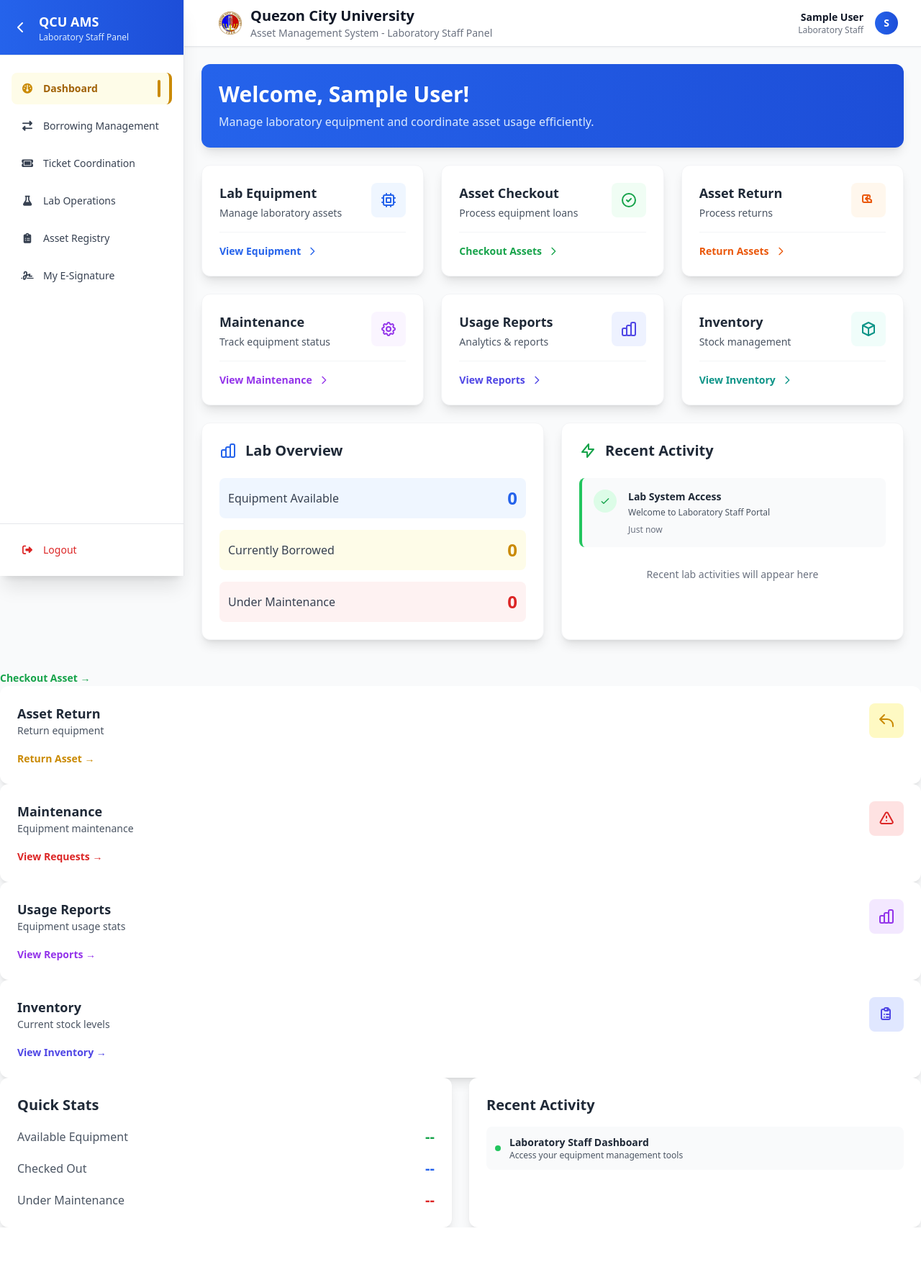
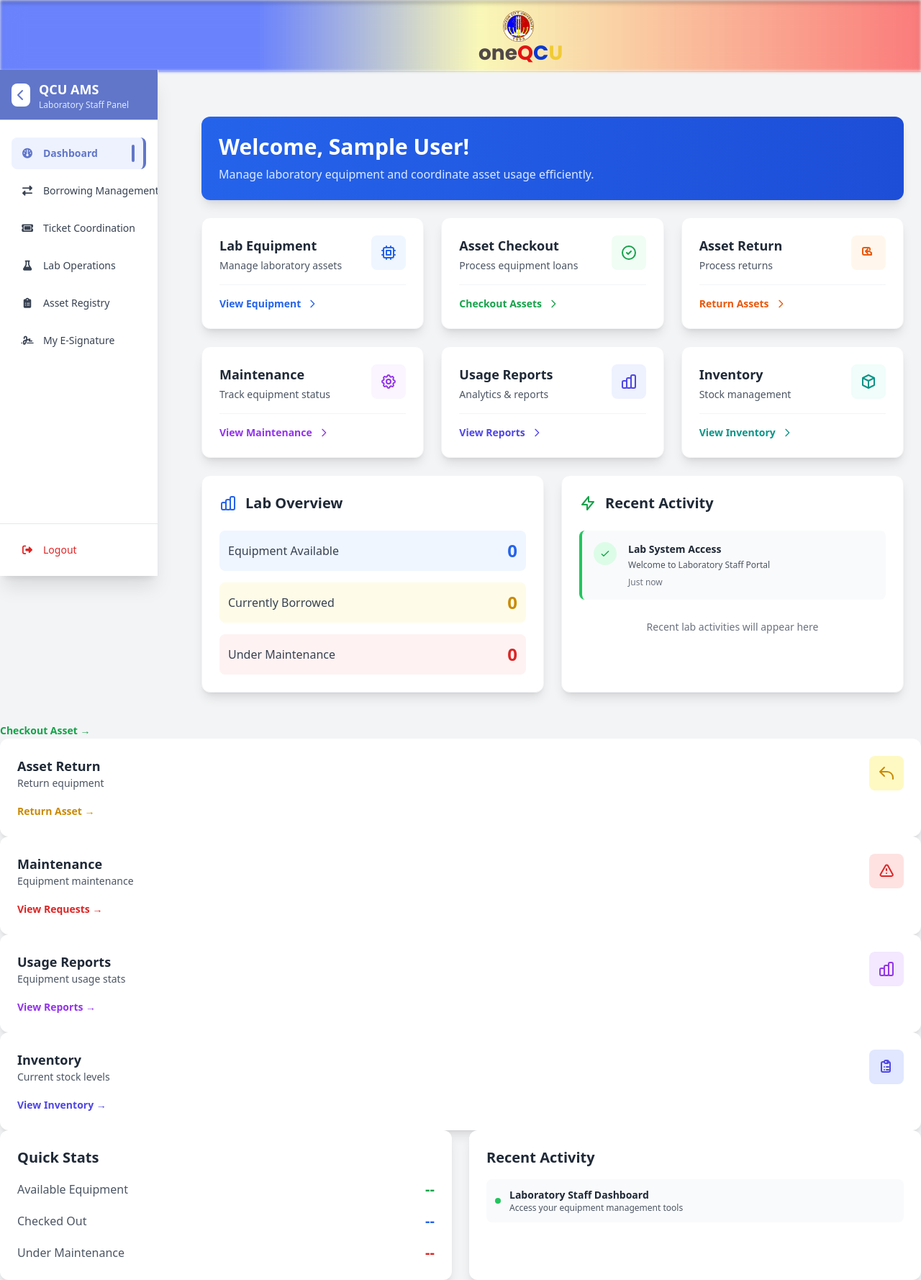
Before and after one commit to Duplication1/QCU-CAPSTONE-AMS, a PHP site: page /LaboratoryStaff/index.php in a window 1280 px wide. Shown: the whole page at 72% size. Before the commit the page ends 1705 px from the top, so only its background shows below. Run offline with PHP 8.4, Linux system fonts and the light colour scheme; the visitor is signed in with stand-in values (Sample User, id 1); style sheets or scripts are compiled from the project's sources; some libraries are stand-ins or nearby versions.

Commit message:
initial commit

```diff
--- a/view/components/header.php
+++ b/view/components/header.php
@@ -25,40 +25,28 @@ $user_name = $_SESSION['full_name'] ?? 'User';
 $user_initial = strtoupper(substr($user_name, 0, 1));
 ?>
 
-<!-- Top Navigation Bar -->
-<header class="bg-white shadow-sm border-b border-gray-200 sticky top-0 z-30">
-    <div class="px-4 sm:px-6 lg:px-8">
-        <div class="flex items-center justify-between h-16">
-            <!-- Mobile Menu Button & Logo -->
-            <div class="flex items-center space-x-4">
-                <button id="mobile-menu-btn" class="lg:hidden p-2 rounded-lg text-gray-500 hover:bg-gray-100 hover:text-gray-900 transition-colors duration-200">
-                    <i class="fa-solid fa-bars text-xl"></i>
-                </button>
-                <div class="flex items-center space-x-3">
-                    <img src="../../assets/images/QCU-LOGO.png" alt="QCU Logo" class="w-8 h-8">
-                    <div class="hidden sm:block">
-                        <h1 class="text-xl font-semibold text-gray-900">Quezon City University</h1>
-                        <p class="text-sm text-gray-500">Asset Management System - <?php echo htmlspecialchars($role_title); ?></p>
-                    </div>
-                </div>
-            </div>
+<!-- ========== HEADER ========== -->
+<header class="fixed top-0 left-0 w-full z-30 border-b bg-white/20 backdrop-blur-lg"
+        style="border-color:#D6D6D6; height:100px;">
 
-            <!-- User Info -->
-            <div class="flex items-center space-x-4">
-                <?php if (in_array($current_role, ['Student', 'Faculty'])): ?>
-                <!-- Dark Mode Toggle (Student/Faculty only) - hidden, toggled via keyboard shortcut -->
-                <button id="dark-mode-toggle" title="Toggle dark mode" class="p-2 rounded-lg text-gray-500 hover:bg-gray-100 hover:text-gray-900 transition-colors duration-200 hidden">
-                    <i id="dark-mode-icon" class="fa-solid fa-moon text-lg"></i>
-                </button>
-                <?php endif; ?>
-                <div class="text-right">
-                    <p class="text-sm font-semibold text-gray-900"><?php echo htmlspecialchars($user_name); ?></p>
-                    <p class="text-xs text-gray-500"><?php echo htmlspecialchars($current_role); ?></p>
-                </div>
-                <div class="w-8 h-8 bg-gradient-to-r from-blue-600 to-blue-700 rounded-full flex items-center justify-center">
-                    <span class="text-white text-sm font-semibold"><?php echo $user_initial; ?></span>
-                </div>
-            </div>
+    <!-- Gradient + Blur Layer -->
+    <div class="absolute inset-0"
+         style="
+            background: linear-gradient(90deg, rgba(13,53,255,0.6) 28%, rgba(255,249,87,0.4) 52%, rgba(255,0,0,0.5) 100%);
+            filter: blur(2px);
+            box-shadow: inset 0 4px 4px rgba(0,0,0,0.25);
+         ">
+    </div>
+
+    <!-- Content Layer -->
+    <div class="relative h-full">
+
+        <!-- QCU Logo Absolute Positioned -->
+        <img src="../../assets/images/QCU-LOGO.png" alt="QCU Logo" style="position: absolute; left: 699px; top: 15px; width: 43px; height: 43px;">
+
+        <!-- oneQCU Text Absolute Positioned -->
+        <div style="position: absolute; left: 665px; top: 60px; /* moved 5px lower for spacing */ width: 132px; height: 40px; font-family: 'Poppins', sans-serif; font-weight: 700; font-size: 28px; line-height: 1; letter-spacing: 0; white-space: nowrap;">
+        <span style="color: #504848;">one</span><span style="color: #E21414;">Q</span><span style="color: #0A39D2;">C</span><span style="color: #F0CB36;">U</span>
         </div>
-    </div>
+
 </header>
--- a/view/components/layout_header.php
+++ b/view/components/layout_header.php
@@ -40,9 +40,13 @@ $page_title = "AMS - " . $current_role . " Dashboard";
     <link rel="stylesheet" href="../../assets/css/output.css">
     <!-- Font Awesome -->
     <link rel="stylesheet" href="https://cdnjs.cloudflare.com/ajax/libs/font-awesome/6.5.1/css/all.min.css" integrity="sha512-DTOQO9RWCH3ppGqcWaEA1BIZOC6xxalwEsw9c2QQeAIftl+Vegovlnee1c9QX4TctnWMn13TZye+giMm8e2LwA==" crossorigin="anonymous" referrerpolicy="no-referrer" />
+    <!-- Include Poppins font in your <head> if not already included -->
+    <link href="https://fonts.googleapis.com/css2?family=Poppins:wght@700&display=swap" rel="stylesheet">
     <!-- DataTables CSS -->
     <link rel="stylesheet" href="https://cdn.datatables.net/1.13.7/css/jquery.dataTables.min.css">
     <link rel="stylesheet" href="https://cdn.datatables.net/1.13.7/css/dataTables.tailwind.min.css">
+    <script src="https://cdn.tailwindcss.com"></script>
+
     <!-- Dark mode overrides for Student/Faculty (applies when body has .dark-mode) -->
     <style>
         /* Ensure main background and text colors flip to dark/white */
@@ -313,12 +317,12 @@ $page_title = "AMS - " . $current_role . " Dashboard";
         })();
     </script>
 </head>
-<body class="min-h-screen bg-gray-50" data-role="<?php echo htmlspecialchars($current_role); ?>">
+<body class="min-h-screen bg-gray-100" data-role="<?php echo htmlspecialchars($current_role); ?>">
 
     <?php include __DIR__ . '/sidebar.php'; ?>
 
     <!-- Main Content Wrapper -->
-    <div id="main-wrapper" class="lg:ml-64 transition-all duration-300 ease-in-out">
+<div id="main-wrapper" class="ml-[220px] pt-[138px] transition-all duration-300 ease-in-out">
 
         <?php include __DIR__ . '/header.php'; ?>
 
--- a/view/components/sidebar.php
+++ b/view/components/sidebar.php
@@ -16,21 +16,21 @@ $navigation_items = [
             'id' => 'dashboard',
             'label' => 'Dashboard',
             'icon' => 'fa-solid fa-gauge',
-            'color' => 'yellow',
+            'color' => 'blue',
             'href' => 'index.php'
         ],
         [
             'id' => 'users',
             'label' => 'User Management',
             'icon' => 'fa-solid fa-users',
-            'color' => 'yellow',
+            'color' => 'blue',
             'href' => 'users.php'
         ],
         [
             'id' => 'analytics',
             'label' => 'Analytics',
             'icon' => 'fa-solid fa-chart-column',
-            'color' => 'yellow',
+            'color' => 'blue',
             'href' => 'analytics.php'
         ]
     ],
@@ -39,42 +39,42 @@ $navigation_items = [
             'id' => 'dashboard',
             'label' => 'Dashboard',
             'icon' => 'fa-solid fa-gauge',
-            'color' => 'yellow',
+            'color' => 'blue',
             'href' => 'index.php'
         ],
         [
             'id' => 'borrowing',
             'label' => 'Borrowing Management',
             'icon' => 'fa-solid fa-right-left',
-            'color' => 'yellow',
+            'color' => 'blue',
             'href' => 'borrowing.php'
         ],
         [
             'id' => 'tickets',
             'label' => 'Ticket Coordination',
             'icon' => 'fa-solid fa-ticket',
-            'color' => 'yellow',
+            'color' => 'blue',
             'href' => 'tickets.php'
         ],
         [
             'id' => 'operations',
             'label' => 'Lab Operations',
             'icon' => 'fa-solid fa-flask',
-            'color' => 'yellow',
+            'color' => 'blue',
             'href' => 'operations.php'
         ],
         [
             'id' => 'registry',
             'label' => 'Asset Registry',
             'icon' => 'fa-solid fa-clipboard-list',
-            'color' => 'yellow',
+            'color' => 'blue',
             'href' => 'registry.php'
         ],
         [
             'id' => 'e-signature',
             'label' => 'My E-Signature',
             'icon' => 'fa-solid fa-signature',
-            'color' => 'yellow',
+            'color' => 'blue',
             'href' => 'e-signature.php'
         ]
     ],
@@ -83,21 +83,21 @@ $navigation_items = [
             'id' => 'dashboard',
             'label' => 'Home',
             'icon' => 'fa-solid fa-house',
-            'color' => 'yellow',
+            'color' => 'blue',
             'href' => 'index.php'
         ],
         [
             'id' => 'requests',
             'label' => 'My Requests',
             'icon' => 'fa-solid fa-clipboard-check',
-            'color' => 'yellow',
+            'color' => 'blue',
             'href' => 'requests.php'
         ],
         [
             'id' => 'e-signature',
             'label' => 'My E-Signature',
             'icon' => 'fa-solid fa-signature',
-            'color' => 'yellow',
+            'color' => 'blue',
             'href' => 'e-signature.php'
         ]
     ],
@@ -106,21 +106,21 @@ $navigation_items = [
             'id' => 'dashboard',
             'label' => 'Home',
             'icon' => 'fa-solid fa-house',
-            'color' => 'yellow',
+            'color' => 'blue',
             'href' => 'index.php'
         ],
         [
             'id' => 'requests',
             'label' => 'My Requests',
             'icon' => 'fa-solid fa-clipboard-check',
-            'color' => 'yellow',
+            'color' => 'blue',
             'href' => 'requests.php'
         ],
         [
             'id' => 'e-signature',
             'label' => 'My E-Signature',
             'icon' => 'fa-solid fa-signature',
-            'color' => 'yellow',
+            'color' => 'blue',
             'href' => 'e-signature.php'
         ]
     ],
@@ -129,28 +129,28 @@ $navigation_items = [
             'id' => 'dashboard',
             'label' => 'Dashboard',
             'icon' => 'fa-solid fa-gauge',
-            'color' => 'yellow',
+            'color' => 'blue',
             'href' => 'index.php'
         ],
         [
             'id' => 'tickets',
             'label' => 'Ticket Management',
             'icon' => 'fa-solid fa-ticket',
-            'color' => 'yellow',
+            'color' => 'blue',
             'href' => 'tickets.php'
         ],
         [
             'id' => 'maintenance',
             'label' => 'Maintenance Tasks',
             'icon' => 'fa-solid fa-wrench',
-            'color' => 'yellow',
+            'color' => 'blue',
             'href' => 'maintenance.php'
         ],
         [
             'id' => 'registry',
             'label' => 'Asset Registry',
             'icon' => 'fa-solid fa-clipboard-list',
-            'color' => 'yellow',
+            'color' => 'blue',
             'href' => 'registry.php'
         ]
     ]
@@ -188,20 +188,26 @@ $panel_title = $panel_titles[$current_role] ?? 'Student Portal';
 <div id="mobile-overlay" class="fixed inset-0 bg-black bg-opacity-50 z-40 lg:hidden hidden"></div>
 
 <!-- Sidebar -->
-<aside id="sidebar" class="fixed top-0 left-0 z-50 h-screen transition-transform duration-300 ease-in-out bg-white shadow-xl border-r border-gray-200 w-64 lg:translate-x-0 -translate-x-full flex flex-col">
-    <!-- Sidebar Header -->
-    <div id="sidebar-header" class="relative flex items-center justify-between p-4 border-b border-gray-200 bg-gradient-to-r from-blue-600 to-blue-700 transition-all duration-300 flex-shrink-0">
-        <!-- Logo/Toggle Button Container -->
-        <div class="flex items-center space-x-3">
-            <!-- Desktop Toggle Button - positioned where logo was -->
-            <button id="sidebar-toggle" class="hidden lg:flex p-2 rounded-lg text-white hover:bg-blue-500 transition-all duration-300">
-                <i id="toggle-icon" class="fa-solid fa-chevron-left"></i>
-            </button>
+<aside id="sidebar"
+    class="fixed left-0 top-[97px] h-[calc(100vh-97px)] w-[220px] bg-white shadow-xl border-r border-gray-200 flex flex-col transition-transform duration-300 ease-in-out -translate-x-full lg:translate-x-0 z-50">
 
+
+<!-- Sidebar Header -->
+<div id="sidebar-header"
+     class="relative flex items-center justify-between flex-shrink-0 border-b bg-[#6176C9] text-white"
+     style="height: 70px; border-color: #D6D6D6; padding-left: 16px; padding-right: 16px;">
+
+    <!-- Logo/Toggle Button Container -->
+    <div class="flex items-center space-x-3 h-full">
+        <!-- Desktop Toggle Button -->
+        <button id="sidebar-toggle" class="hidden lg:flex p-2 rounded-lg bg-white text-[#6176C9] hover:bg-[#eef2ff] transition-all duration-300 self-center">
+            <i id="toggle-icon" class="fa-solid fa-chevron-left"></i>
+        </button>
             <div id="sidebar-brand" class="text-white overflow-hidden transition-all duration-300">
                 <h2 class="text-lg font-bold whitespace-nowrap">QCU AMS</h2>
                 <p class="text-xs text-blue-100 whitespace-nowrap"><?php echo htmlspecialchars($panel_title); ?></p>
             </div>
+
         </div>
 
         <!-- Mobile Close Button -->
@@ -214,17 +220,20 @@ $panel_title = $panel_titles[$current_role] ?? 'Student Portal';
     <nav class="flex-1 px-4 py-6 space-y-2 overflow-y-auto overflow-x-hidden">
         <?php foreach ($nav_items as $item):
             $is_active = ($item['href'] === $current_page);
-            $active_classes = $is_active ? "bg-{$item['color']}-50 text-{$item['color']}-700 border-r-4 border-{$item['color']}-600" : "text-gray-700";
+                $active_classes = $is_active ? "bg-{$item['color']}-50 text-{$item['color']}-700 border-r-4 border-{$item['color']}-600" : "text-gray-700";
         ?>
-        <!-- <?php echo htmlspecialchars($item['label']); ?> -->
-        <a href="<?php echo htmlspecialchars($item['href']); ?>" class="group flex items-center px-3 py-2.5 text-sm font-medium rounded-lg hover:bg-<?php echo $item['color']; ?>-50 hover:text-<?php echo $item['color']; ?>-700 transition-all duration-200 <?php echo $active_classes; ?>">
+    <!-- <?php echo htmlspecialchars($item['label']); ?> -->
+        <a href="<?php echo htmlspecialchars($item['href']); ?>"
+            class="group flex items-center px-3 py-2.5 text-sm font-medium rounded-lg
+            hover:bg-[#eef2ff] hover:text-[#6176C9] transition-all duration-200
+          <?php echo $is_active ? 'bg-[#eef2ff] text-[#6176C9] border-r-4 border-[#6176C9]' : 'text-gray-700'; ?>">
             <div class="flex-shrink-0">
-                <i class="<?php echo htmlspecialchars($item['icon']); ?> w-5 text-center <?php echo $is_active ? 'text-'.$item['color'].'-600' : ''; ?>"></i>
+            <i class="<?php echo htmlspecialchars($item['icon']); ?> w-5 text-center
+           <?php echo $is_active ? 'text-[#6176C9]' : ''; ?>"></i>
             </div>
             <span class="ml-3 nav-text transition-all duration-300 whitespace-nowrap min-w-0 <?php echo $is_active ? 'font-bold' : ''; ?>"><?php echo htmlspecialchars($item['label']); ?></span>
             <div class="ml-auto <?php echo $is_active ? 'opacity-100' : 'opacity-0 group-hover:opacity-100'; ?> transition-opacity duration-200 flex-shrink-0">
-                <div class="w-1 h-6 bg-<?php echo $item['color']; ?>-600 rounded-full"></div>
-            </div>
+            <div class="w-1 h-6 bg-[#6176C9] rounded-full"></div>            </div>
         </a>
         <?php endforeach; ?>
     </nav>
```
Also changed, not shown: view/StudentFaculty/index.php (+89 -167 lines), view/components/sidebar.js (+15 -12 lines).
